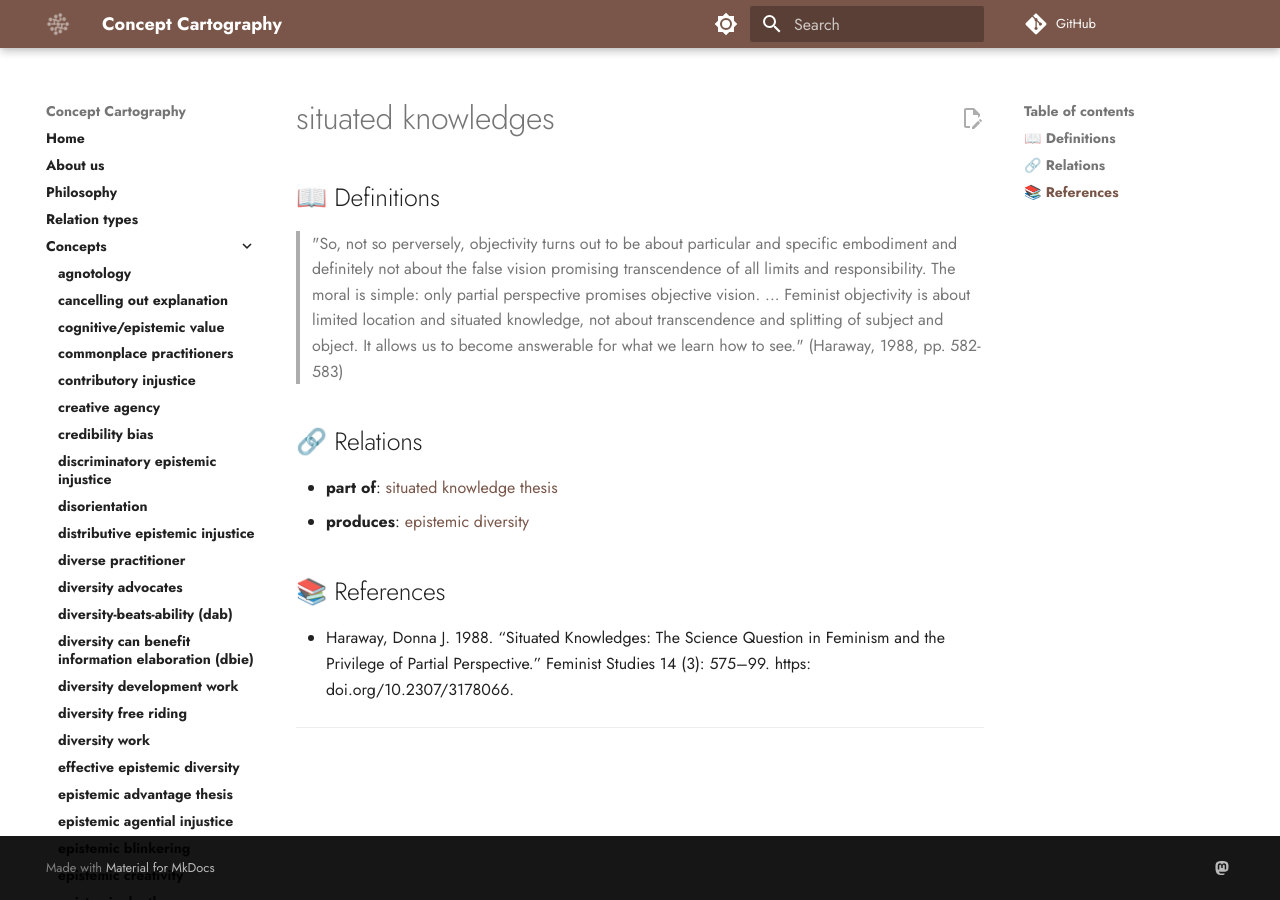
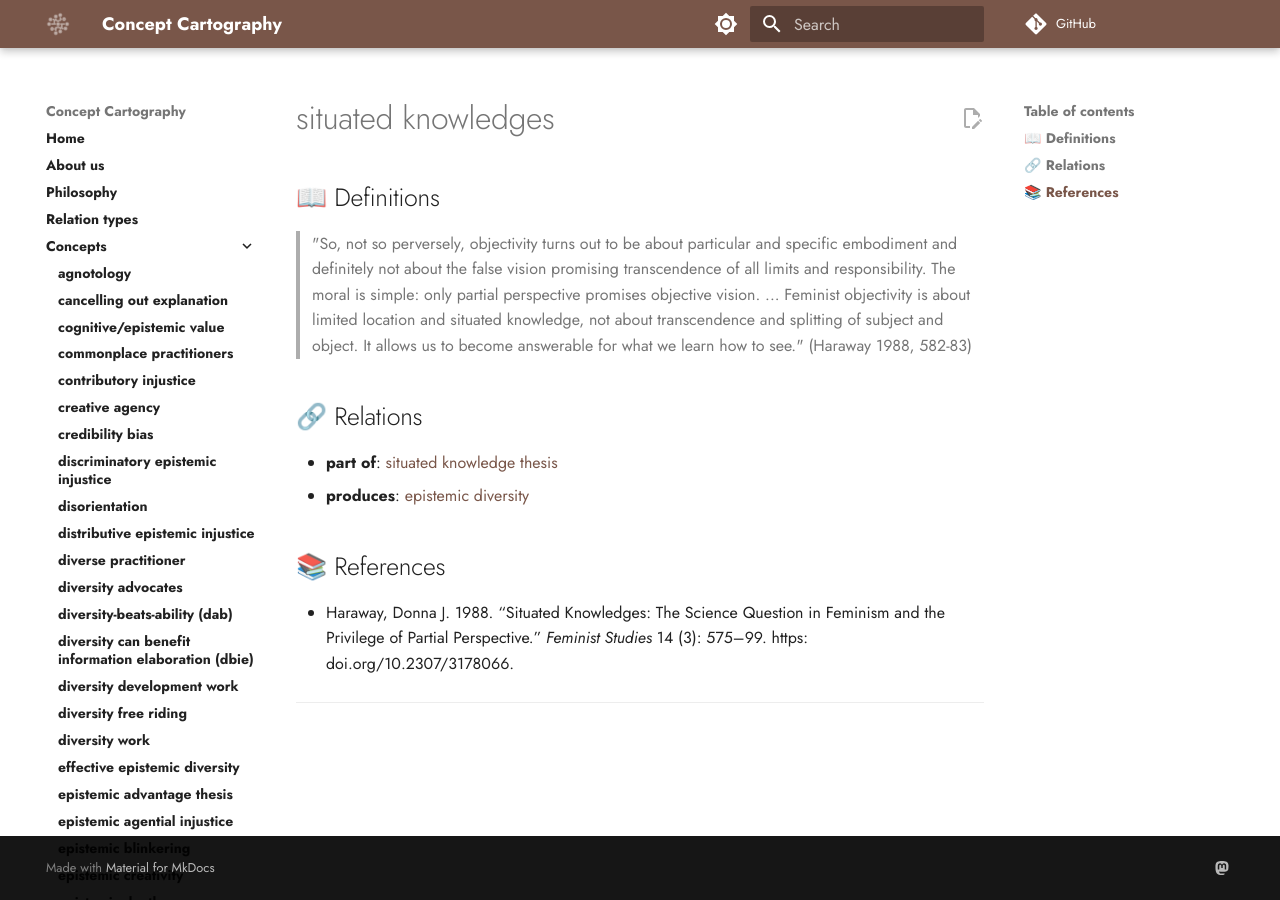
Before and after one commit to conceptcartography/conceptcartography, an MkDocs documentation site: the page built from docs/concepts/situated-knowledges.md, in a window 1280 px wide. Built offline with MkDocs 1.6.1 and Material for MkDocs 9.7.7, drawn with Linux system fonts in a browser that asks for light colours; comment, search, counter and statistics services are not loaded; the version menu is left out.

Commit message:
Update situated-knowledges.md
updated referencing format

```diff
--- a/docs/concepts/situated-knowledges.md
+++ b/docs/concepts/situated-knowledges.md
@@ -2,7 +2,7 @@
 
 ## 📖 Definitions
 
-> "So, not so perversely, objectivity turns out to be about particular and specific embodiment and definitely not about the false vision promising transcendence of all limits and responsibility. The moral is simple: only partial perspective promises objective vision. ... Feminist objectivity is about limited location and situated knowledge, not about transcendence and splitting of subject and object. It allows us to become answerable for what we learn how to see." (Haraway, 1988, pp. 582-583)
+> "So, not so perversely, objectivity turns out to be about particular and specific embodiment and definitely not about the false vision promising transcendence of all limits and responsibility. The moral is simple: only partial perspective promises objective vision. ... Feminist objectivity is about limited location and situated knowledge, not about transcendence and splitting of subject and object. It allows us to become answerable for what we learn how to see." (Haraway 1988, 582-83)
 
 ## 🔗 Relations
 
@@ -11,7 +11,7 @@
 
 ## 📚 References
 
-- Haraway, Donna J. 1988. “Situated Knowledges: The Science Question in Feminism and the Privilege of Partial Perspective.” Feminist Studies 14 (3): 575–99. https: doi.org/10.2307/3178066.
+- Haraway, Donna J. 1988. “Situated Knowledges: The Science Question in Feminism and the Privilege of Partial Perspective.” _Feminist Studies_ 14 (3): 575–99. https: doi.org/10.2307/3178066.
 
 ---
 
```
